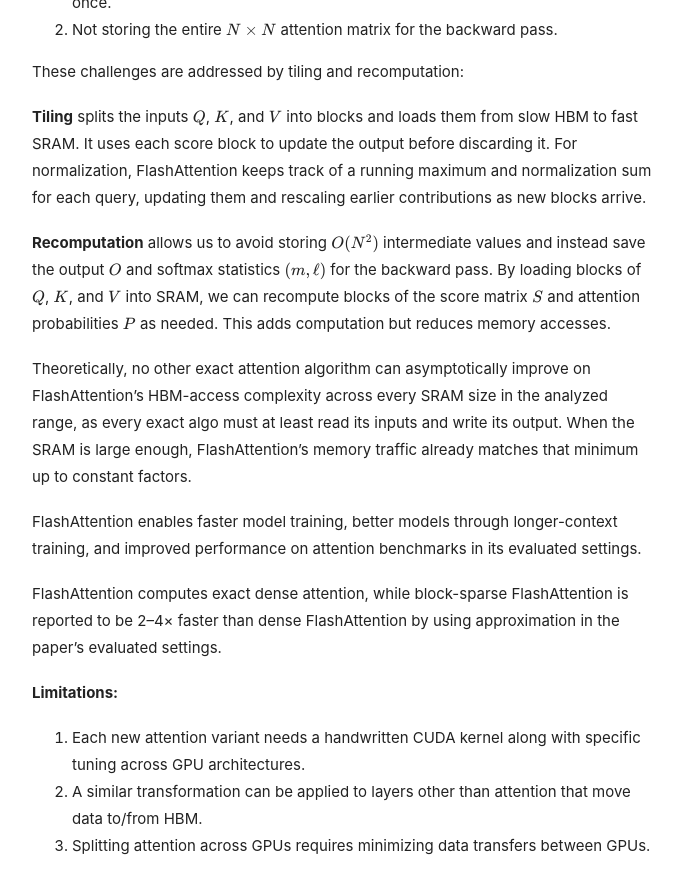
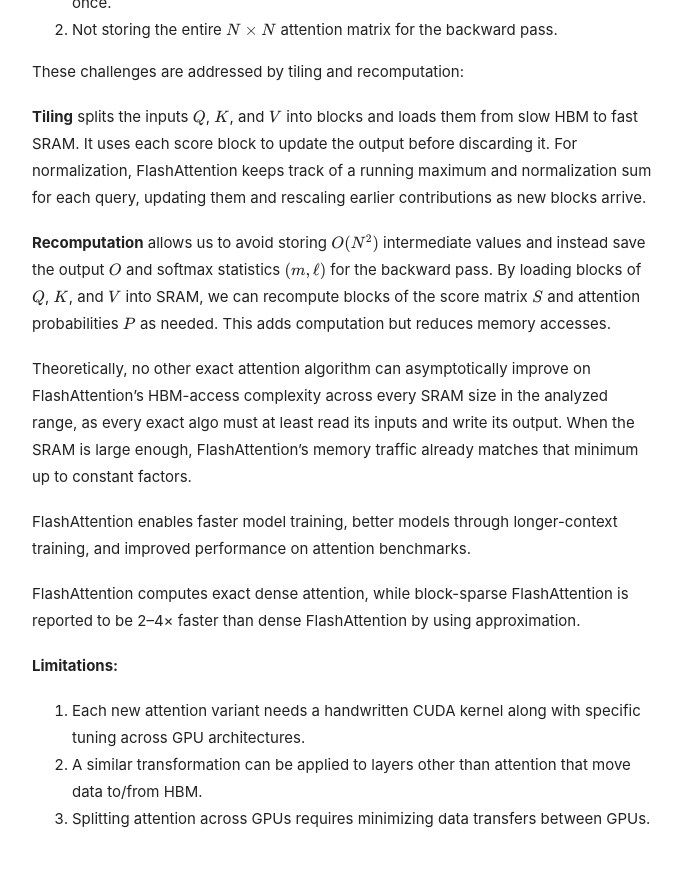
Before and after one commit to jvgrewal/jvgrewal.github.io, a Jekyll site: the page built from _reading/flash-attention.md, in a window 1280 px wide and 900 px high, scrolled down 2057 px. Shown: the top 894 px of the window, without its empty margins (296-978 px from the left). Built offline with Jekyll 4.4.1, drawn with Linux system fonts in a browser that asks for light colours; after the commit the page ends 2930 px from its top, so only the background shows below that.

Commit message:
Trim evaluated-settings qualifiers from FlashAttention note

```diff
--- a/_reading/flash-attention.md
+++ b/_reading/flash-attention.md
@@ -57,9 +57,9 @@
 
 Theoretically, no other exact attention algorithm can asymptotically improve on FlashAttention’s HBM-access complexity across every SRAM size in the analyzed range, as every exact algo must at least read its inputs and write its output. When the SRAM is large enough, FlashAttention’s memory traffic already matches that minimum up to constant factors.
 
-FlashAttention enables faster model training, better models through longer-context training, and improved performance on attention benchmarks in its evaluated settings.
+FlashAttention enables faster model training, better models through longer-context training, and improved performance on attention benchmarks.
 
-FlashAttention computes exact dense attention, while block-sparse FlashAttention is reported to be 2–4× faster than dense FlashAttention by using approximation in the paper’s evaluated settings.
+FlashAttention computes exact dense attention, while block-sparse FlashAttention is reported to be 2–4× faster than dense FlashAttention by using approximation.
 
 **Limitations:**
 
```
